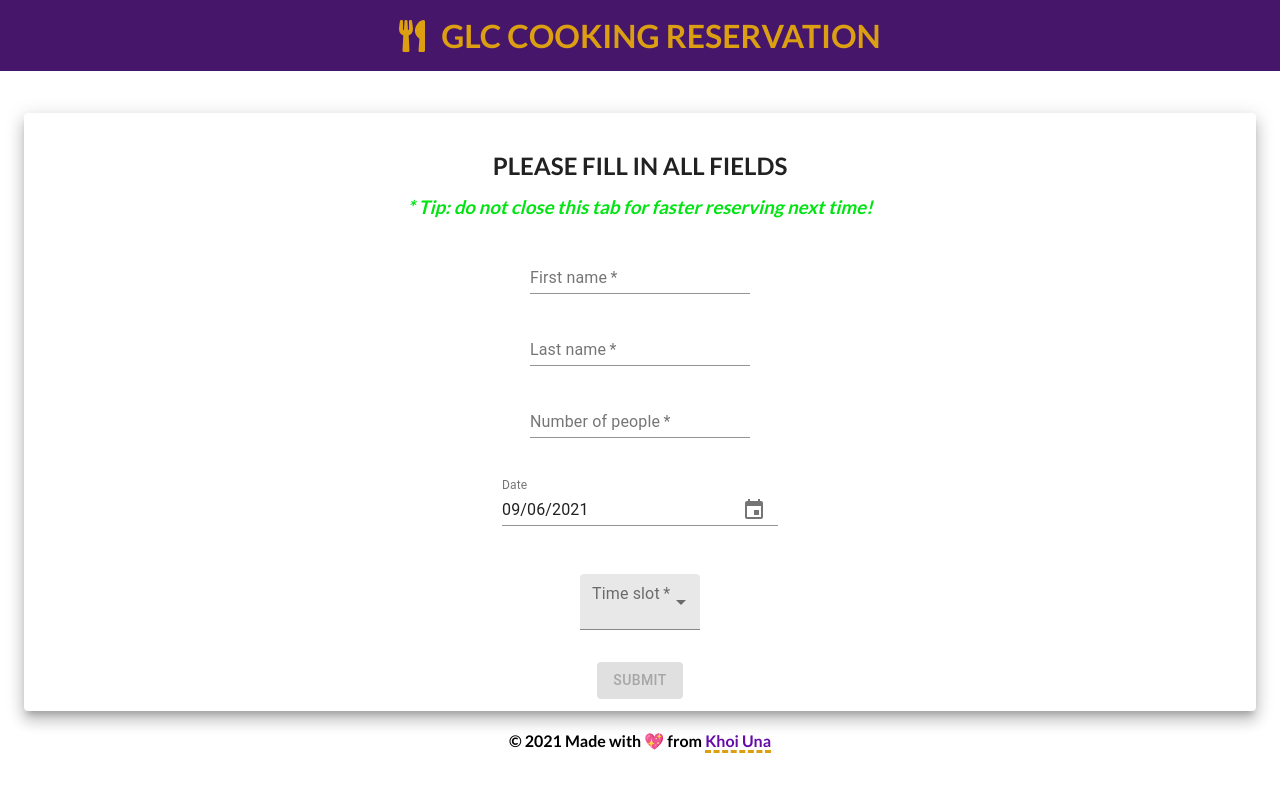
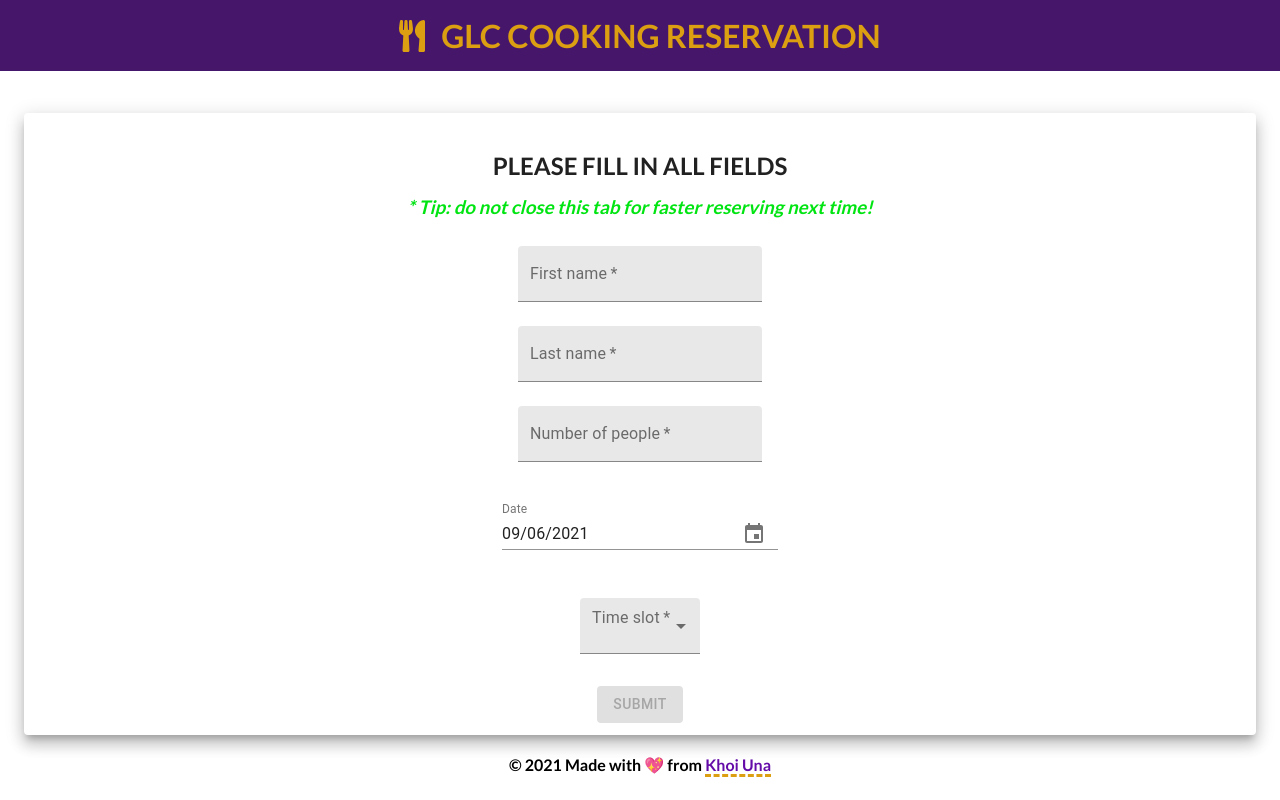
Before and after one commit to KhoiUna/cooking-reservation, a Next.js app in the folder client/: page /reserve in a window 1280 px wide. Built offline with nearby package versions, Linux system fonts and the light colour scheme.

Commit message:
update UI TextField

```diff
--- a/client/pages/apply.js
+++ b/client/pages/apply.js
@@ -87,6 +87,7 @@ export default function Apply({}) {
                   fullWidth
                   autoComplete="off"
                   value={data.fullName}
+                  variant="filled"
                 />
               </Grid>
 
@@ -101,6 +102,7 @@ export default function Apply({}) {
                   autoComplete="off"
                   placeholder="...@una.edu"
                   value={data.schoolEmail}
+                  variant="filled"
                 />
               </Grid>
 
@@ -113,6 +115,7 @@ export default function Apply({}) {
                   autoComplete="off"
                   placeholder="Eg: Instagram"
                   value={data.socialLink}
+                  variant="filled"
                 />
               </Grid>
 
--- a/client/pages/feedback.js
+++ b/client/pages/feedback.js
@@ -72,6 +72,8 @@ export default function FeedbackForm() {
                   label="Subject"
                   fullWidth
                   autoComplete="off"
+                  variant="filled"
+                  value={data.subject}
                 />
               </Grid>
 
@@ -84,6 +86,7 @@ export default function FeedbackForm() {
                   name="feedback"
                   variant="filled"
                   multiline
+                  value={data.feedback}
                 />
               </Grid>
 
--- a/client/pages/reserve.js
+++ b/client/pages/reserve.js
@@ -142,6 +142,7 @@ export default function Reserve() {
                   fullWidth
                   autoComplete="off"
                   value={data.firstName}
+                  variant="filled"
                 />
               </Grid>
 
@@ -154,6 +155,7 @@ export default function Reserve() {
                   fullWidth
                   autoComplete="off"
                   value={data.lastName}
+                  variant="filled"
                 />
               </Grid>
 
@@ -166,6 +168,8 @@ export default function Reserve() {
                   fullWidth
                   autoComplete="off"
                   type="number"
+                  variant="filled"
+                  placeholder="0"
                 />
               </Grid>
 
```
